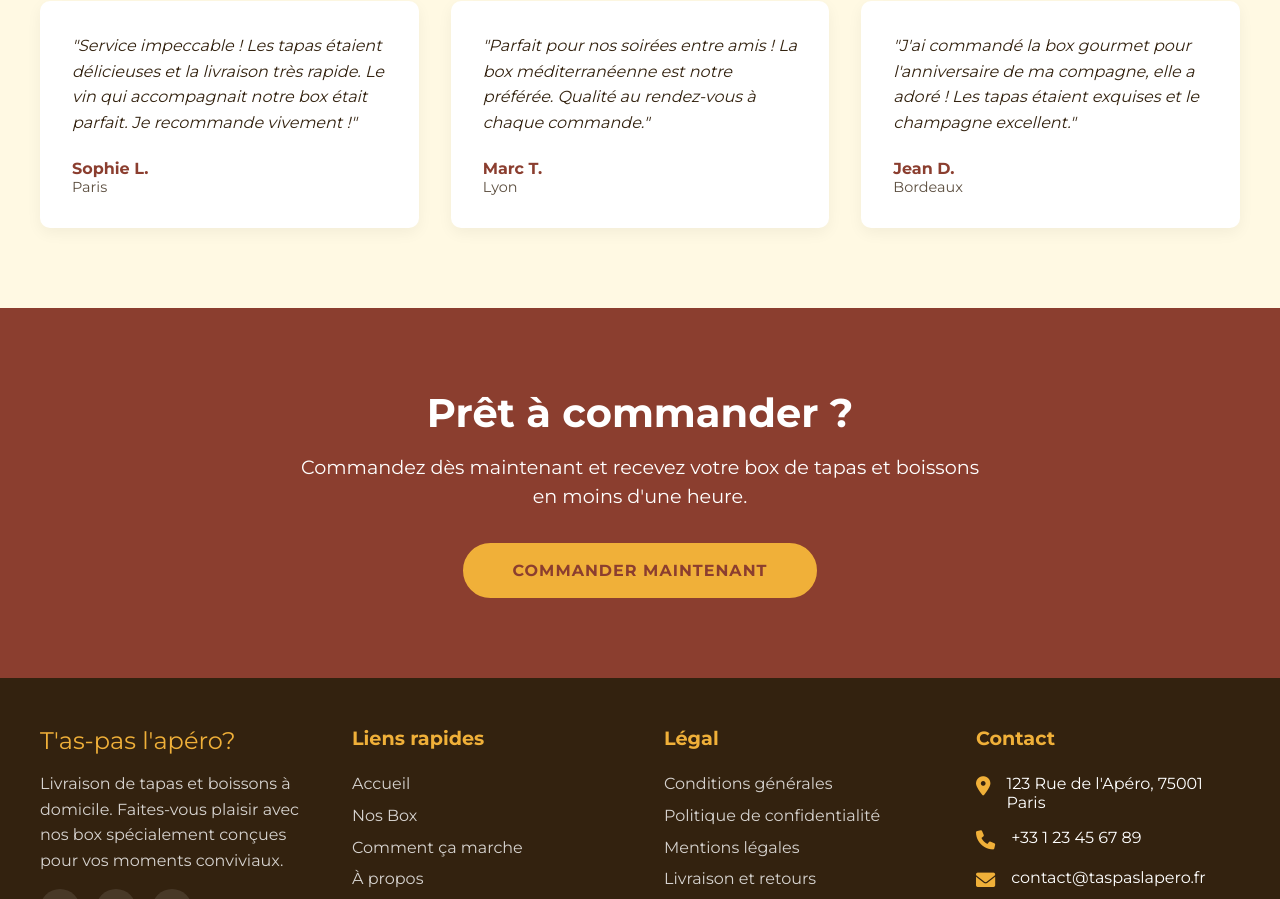
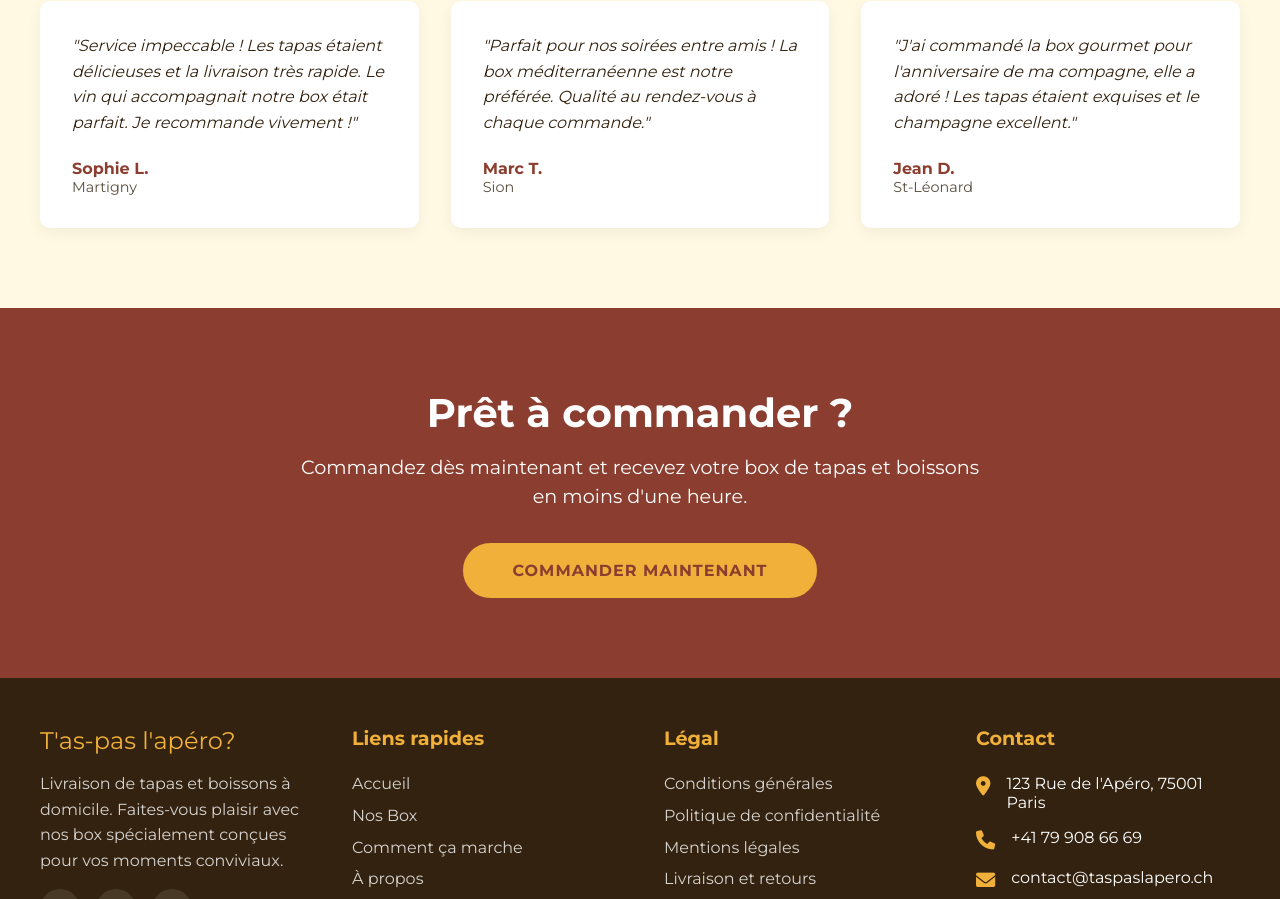
Before and after one commit to eltonymate/Tapas, a plain HTML site: page index.html in a window 1280 px wide. Shown: the part 2197-3096 px from the top of the page. Drawn offline with Linux system fonts and the light colour scheme.

Commit message:
Update index.html

```diff
--- a/index.html
+++ b/index.html
@@ -630,7 +630,7 @@
                         <!-- <img src="/api/placeholder/100/100" alt="Sophie L." class="author-image"> -->
                         <div>
                             <div class="author-name">Sophie L.</div>
-                            <div class="author-title">Paris</div>
+                            <div class="author-title">Martigny</div>
                         </div>
                     </div>
                 </div>
@@ -640,7 +640,7 @@
                         <!-- <img src="/api/placeholder/100/100" alt="Marc T." class="author-image"> -->
                         <div>
                             <div class="author-name">Marc T.</div>
-                            <div class="author-title">Lyon</div>
+                            <div class="author-title">Sion</div>
                         </div>
                     </div>
                 </div>
@@ -650,7 +650,7 @@
                         <!-- <img src="/api/placeholder/100/100" alt="Jean D." class="author-image"> -->
                         <div>
                             <div class="author-name">Jean D.</div>
-                            <div class="author-title">Bordeaux</div>
+                            <div class="author-title">St-Léonard</div>
                         </div>
                     </div>
                 </div>
@@ -704,11 +704,11 @@
                 </div>
                 <div class="footer-contact-item">
                     <span class="contact-icon"><i class="fas fa-phone"></i></span>
-                    <span>+33 1 23 45 67 89</span>
+                    <span>+41 79 908 66 69</span>
                 </div>
                 <div class="footer-contact-item">
                     <span class="contact-icon"><i class="fas fa-envelope"></i></span>
-                    <span>contact@taspaslapero.fr</span>
+                    <span>contact@taspaslapero.ch</span>
                 </div>
             </div>
         </div>
```
